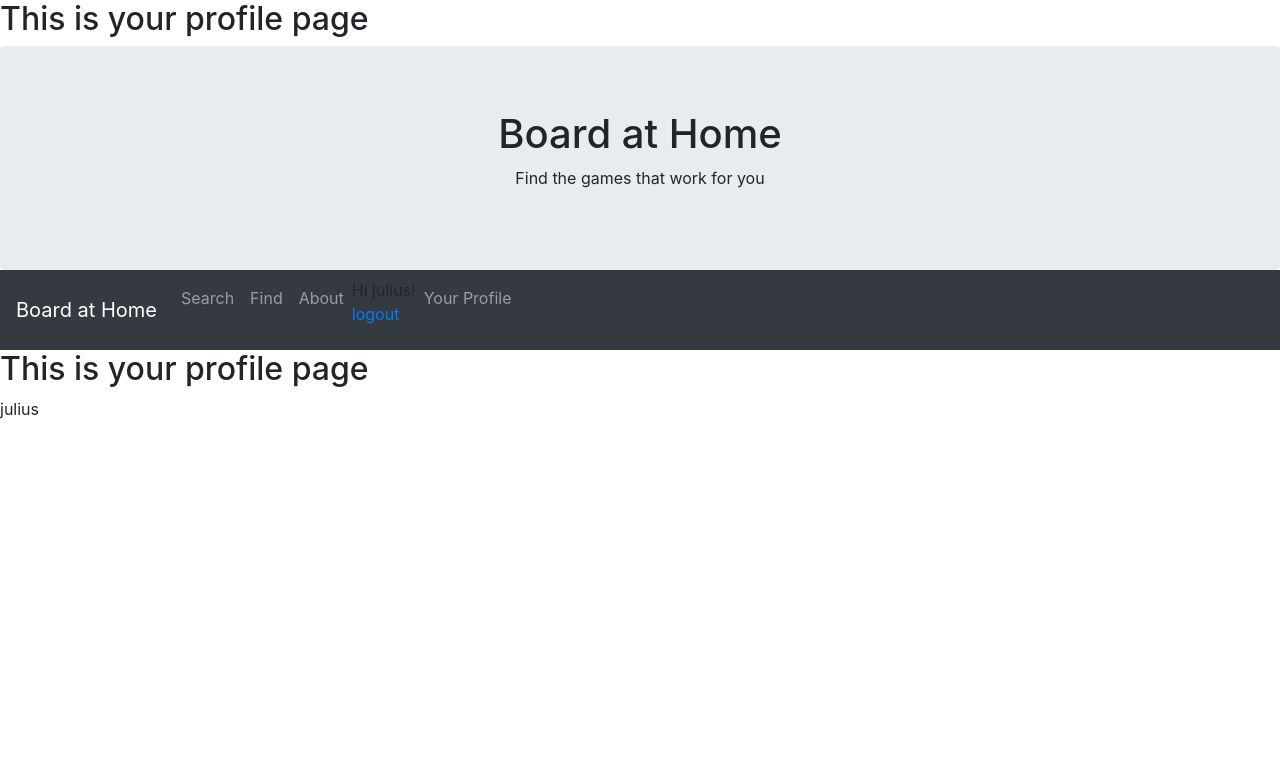
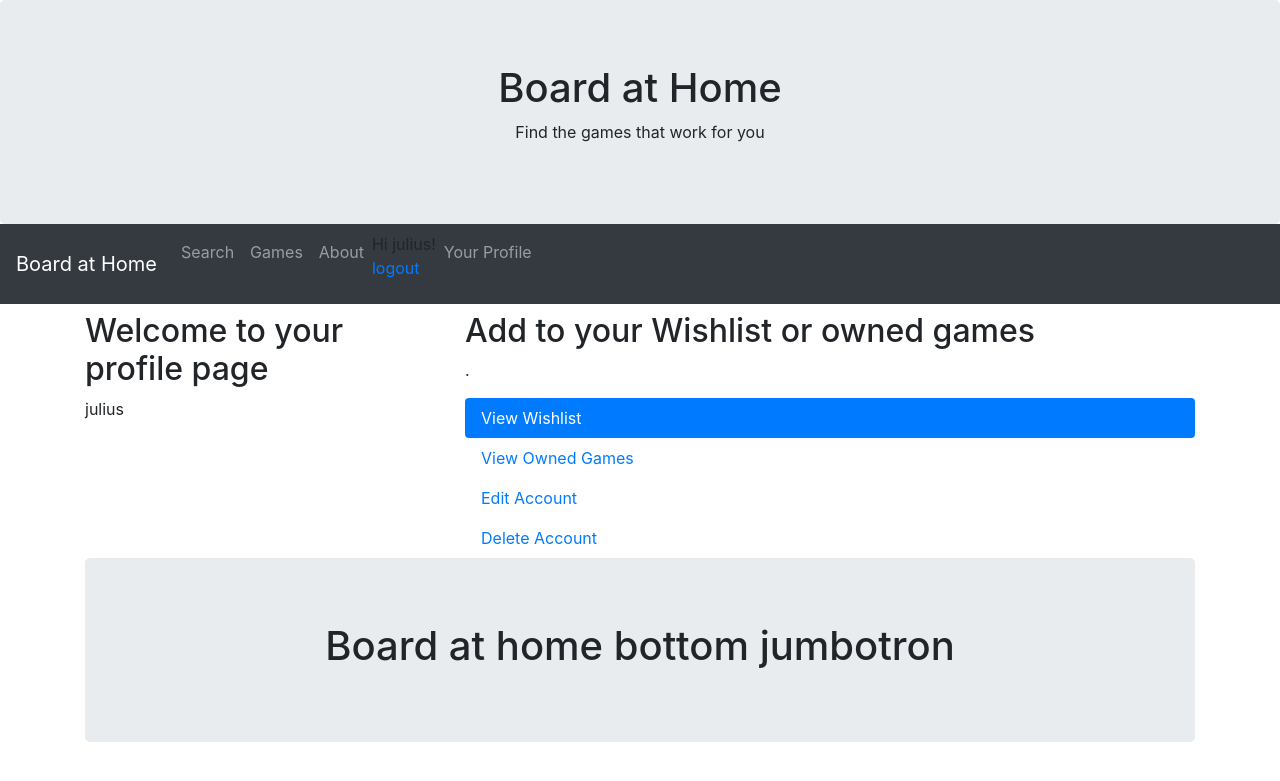
Before and after one commit to hm-haitham/Board-at-home, a Django app: page /accounts/profile/ in a window 1280 px wide. Shown: the top 781 px of the page. Run offline with Django 3.2, Linux system fonts and the light colour scheme; a user stored in the database is signed in; parts of the project's set-up code (start-up, migrations or seed data) failed here and were passed over; some libraries are stand-ins or nearby versions.

Commit message:
Cleaning up Profile Page

```diff
--- a/accounts/templates/accounts/profile.html
+++ b/accounts/templates/accounts/profile.html
@@ -1,14 +1,43 @@
 {% extends 'base.html' %}
 
 {% block head %}
-<h2>This is your profile page</h2>
 {% endblock %}
 
 
 {% block body %}
-<h2>This is your profile page</h2>
-<p>
-{{ user}}
-</p>
+
+
+<div class="container" style="margin-top:8px">
+  <div class="row">
+    <div class="col-sm-4">
+      <h2>Welcome to your profile page</h2>
+        <p>{{ user}}</p>
+        <p>{{ user.first_name}}</p>
+        <p>{{ user.last_name}}</p>
+        <p>{{ user.email}}</p>
+        </div>
+   <div class ="col-sm-8">
+
+      <h2>Add to your Wishlist or owned games</h2>
+      <p>.</p>
+      <ul class="nav nav-pills flex-column">
+        <li class="nav-item">
+          <a class="nav-link active" href="#">View Wishlist</a>
+        </li>
+        <li class="nav-item">
+          <a class="nav-link " href="#">View Owned Games</a>
+        </li>
+        <li class="nav-item">
+          <a class="nav-link" href="{% url 'edit_profile' %}">Edit Account</a>
+        </li>
+        <li class="nav-item">
+          <a class="nav-link" href="#">Delete Account</a>
+        </li>
+
+      </ul>
+      <hr class="d-sm-none">
+
+  </div>
+</div>
 
 {% endblock %}
--- a/accounts/templates/base.html
+++ b/accounts/templates/base.html
@@ -43,7 +43,7 @@
             <a class="nav-link" href="http://127.0.0.1:8000/accounts/search/">Search</a>
           </li>
           <li class="nav-item">
-            <a class="nav-link" href="https://readms.net/r/attack_on_titan/115/5732/25" target = "_blank">Find</a>
+            <a class="nav-link" href="https://readms.net/r/attack_on_titan/115/5732/25" target = "_blank">Games</a>
           </li>
           <li class="nav-item">
             <a class="nav-link" href="#" >About</a>
@@ -58,7 +58,7 @@
           </li>
           <li class="nav-item">
             {% if user.is_authenticated %}
-            <a class="nav-link" href="http://127.0.0.1:8000/accounts/profile/" >Your Profile</a>
+            <a class="nav-link" href="{% url 'view_profile' %}" >Your Profile</a>
             {% endif %}
           </li>
           </form>
@@ -66,8 +66,13 @@
       </div>
     </nav>
 
+
+
       {% block body %}
       <h1> BASE </h1>
       {% endblock %}
 
+  <div class="jumbotron text-center" style="margin-bottom:0">
+    <h1>Board at home bottom jumbotron</h1>
+    </div>
 </body>
--- a/accounts/urls.py
+++ b/accounts/urls.py
@@ -9,6 +9,7 @@ urlpatterns = [
     url('logout/', LogoutView.as_view(template_name='accounts/logout.html'), name="logout"),
     url('register/', views.register, name = "register"),
     url('search/', views.search, name = "search"),
-    url(r'^profile/$',views.profile, name ="profile")
+    url(r'^profile/$',views.view_profile, name ="view_profile"),
+    url(r'^profile/edit/$',views.edit_profile, name ="edit_profile")
 ]
     #url(r'^login/$', loginView, {{'template_name':'accounts/login.html'}})
--- a/accounts/views.py
+++ b/accounts/views.py
@@ -1,6 +1,7 @@
 from django.shortcuts import render, HttpResponse, redirect
-from accounts.forms import RegistrationForm, UserProfileForm
+from accounts.forms import RegistrationForm, UserProfileForm, EditProfileForm
 from django.contrib.auth.models import User
+from django.contrib.auth.forms import UserChangeForm
 # Create your views here.
 
 
@@ -36,6 +37,24 @@ def register(request):
 def search(request):
     return render(request, "accounts/Search_Page.html")
 
-def profile(request):
+
+
+def view_profile(request):
     args ={'user': request.user}
     return render(request, "accounts/profile.html", args)
+
+
+
+
+def edit_profile(request):
+    if request.method =='POST':
+        form = EditProfileForm(request.POST, instance = request.user)
+
+        if form.is_valid():
+            form.save()
+            return redirect('/accounts/profile')
+
+    else:
+        form = EditProfileForm(instance =request.user)
+        args = {'form': form}
+        return render(request,"accounts/edit_profile.html", args)
```
Also changed, not shown: accounts/forms.py (+15 -1 lines), accounts/templates/accounts/edit_profile.html (added, +24 -0 lines), accounts/templates/accounts/home.html (+0 -7 lines).
